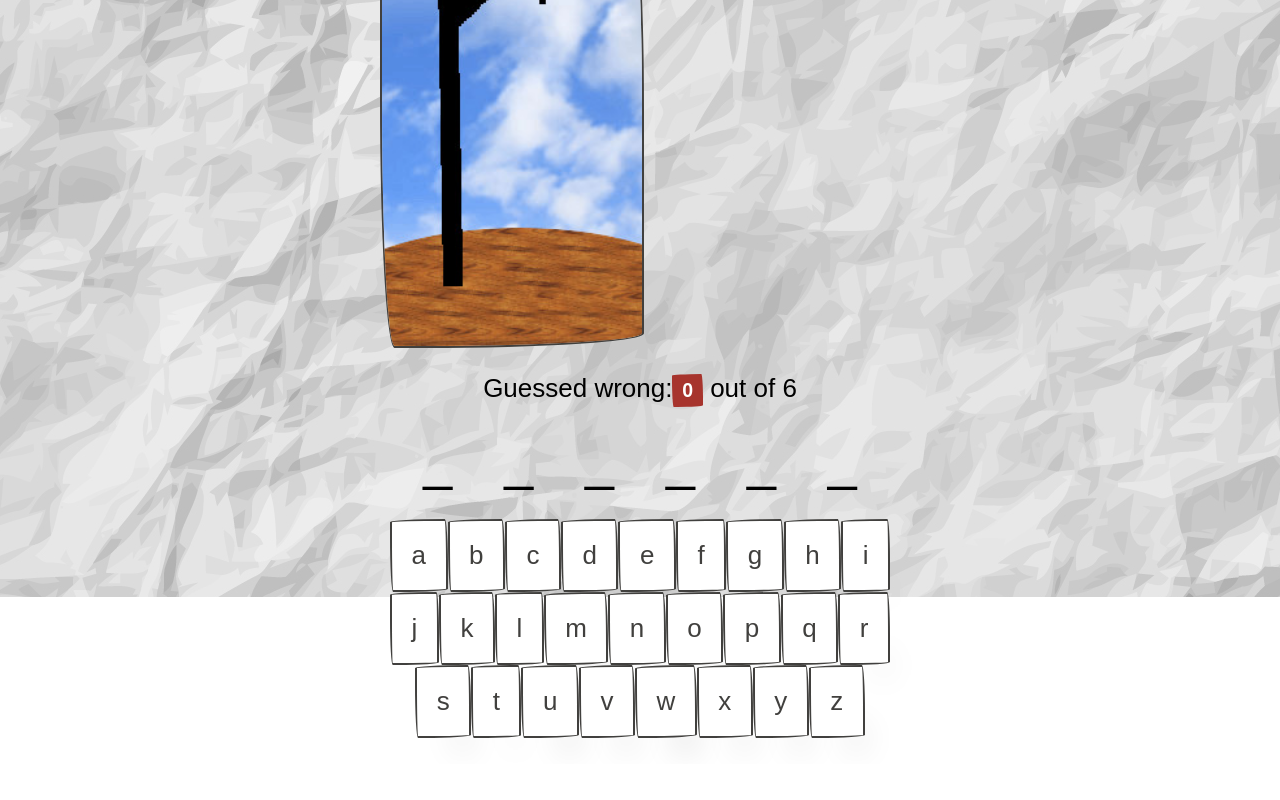
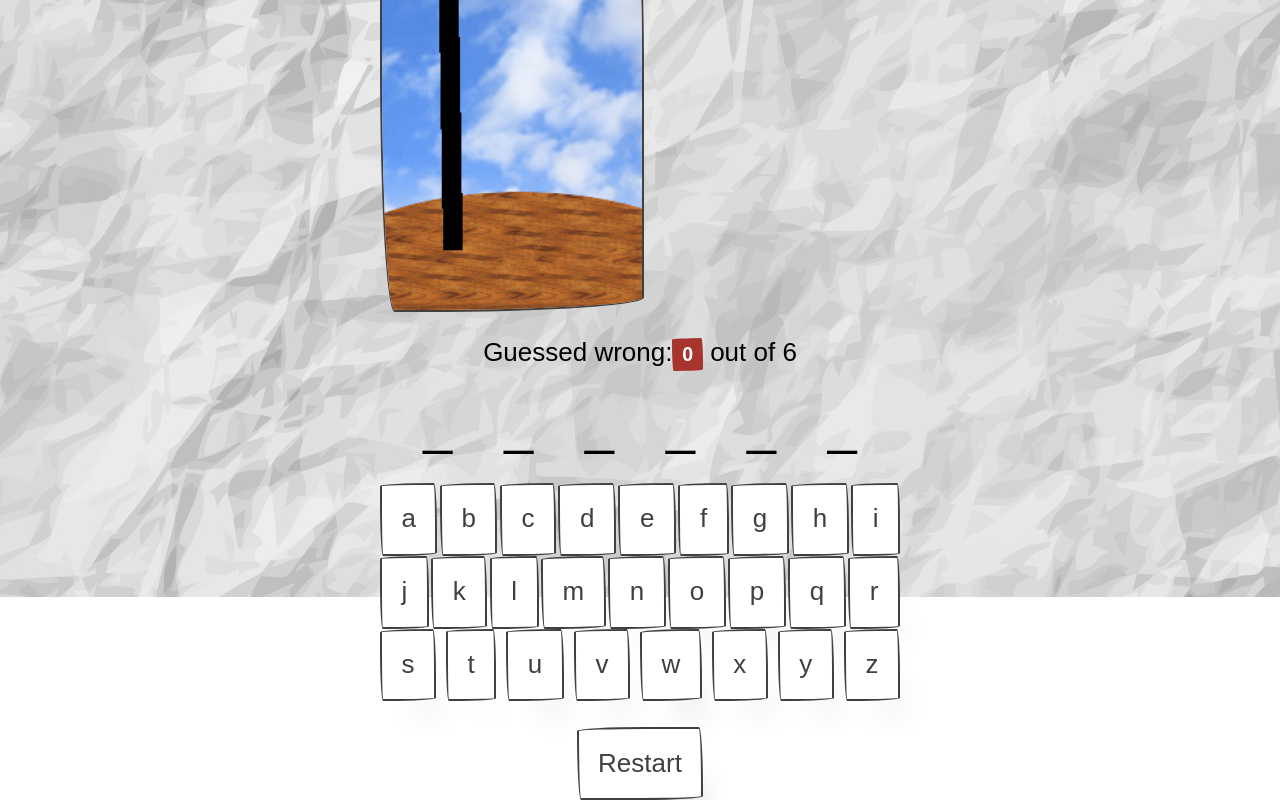
Before and after one commit to Moonbladez/hangman, a React (Create React App) app: page / in a window 1280 px wide. Shown: the part 203-1003 px from the top of the page. Before the commit the page ends 967 px from the top, so only its background shows below. Built offline with nearby package versions, Linux system fonts and the light colour scheme; a web font is replaced by a local one.

Commit message:
reset button added

```diff
--- a/public/index.html
+++ b/public/index.html
@@ -5,23 +5,11 @@
   <meta charset="utf-8">
   <meta name="viewport" content="width=device-width, initial-scale=1, shrink-to-fit=no">
   <meta name="theme-color" content="#000000">
-  <!--
-      manifest.json provides metadata used when your web app is added to the
-      homescreen on Android. See https://developers.google.com/web/fundamentals/engage-and-retain/web-app-manifest/
-    -->
   <link rel="manifest" href="%PUBLIC_URL%/manifest.json">
   <link rel="shortcut icon" href="%PUBLIC_URL%/favicon.ico">
-  <!--
-      Notice the use of %PUBLIC_URL% in the tags above.
-      It will be replaced with the URL of the `public` folder during the build.
-      Only files inside the `public` folder can be referenced from the HTML.
 
-      Unlike "/favicon.ico" or "favicon.ico", "%PUBLIC_URL%/favicon.ico" will
-      work correctly both with client-side routing and a non-root public URL.
-      Learn how to configure a non-root public URL by running `npm run build`.
-    -->
   <link rel="stylesheet" href="https://unpkg.com/papercss/dist/paper.min.css">
-  <title>React App</title>
+  <title>Hangman Game</title>
 </head>
 
 <body>
@@ -29,16 +17,6 @@
     You need to enable JavaScript to run this app.
   </noscript>
   <div id="root"></div>
-  <!--
-      This HTML file is a template.
-      If you open it directly in the browser, you will see an empty page.
-
-      You can add webfonts, meta tags, or analytics to this file.
-      The build step will place the bundled scripts into the <body> tag.
-
-      To begin the development, run `npm start` or `yarn start`.
-      To create a production bundle, use `npm run build` or `yarn build`.
-    -->
 </body>
 
 </html>
--- a/src/Hangman.css
+++ b/src/Hangman.css
@@ -5,18 +5,6 @@
   zoom: 1.3;
 }
 
-/* .Hangman img {
-  border: 10px solid white;
-  box-shadow: 0 10px 30px rgba(0, 0, 0, 0.27),
-    0 0 40px rgba(0, 0, 0, 0.06) inset;
-} */
-
-/* .Hangman h1 {
-  font-size: 4rem;
-  font-weight: 100;
-  margin-bottom: 0.1em;
-  margin-top: 0;
-} */
 
 .Hangman-word {
   letter-spacing: 1em;
@@ -24,32 +12,12 @@
   font-size: 2rem;
 }
 
-/* .Hangman-btns {
-  text-align: center;
-  display: inline-block;
-  width: 250px;
-  margin-top: 0;
-} */
+.Hangman-btns {
+  display: flex;
+  flex-wrap: wrap;
+  justify-content: space-between;
+}
 
-/* .Hangman button {
-  border: none;
-  font-family: inherit;
-  font-size: 1rem;
-  cursor: pointer;
-  width: 30px;
-  margin: 5px 2px 2px 2px;
-  letter-spacing: 1px;
-  outline: none;
-  background: #ffc107;
-  color: #fff;
-  box-shadow: 0 6px #ff9800;
-  border-radius: 5px;
-  padding-top: 4px;
-} */
-
-/* .Hangman button:hover {
-  background-color: #ff9800;
-} */
 
 .Hangman button:disabled {
   background: #bdbdbd;
--- a/src/Hangman.jsx
+++ b/src/Hangman.jsx
@@ -24,6 +24,15 @@ class Hangman extends Component {
 			answer: randomWord(),
 		};
 		this.handleGuess = this.handleGuess.bind(this);
+		this.restart = this.restart.bind(this);
+	}
+
+	restart() {
+		this.setState({
+			nWrong: 0,
+			guessed: new Set(),
+			answer: randomWord(),
+		});
 	}
 
 	/** guessedWord: show current-state of word:
@@ -87,6 +96,7 @@ class Hangman extends Component {
 				<p className='Hangman-btns'>
 					{!gameOver ? this.generateButtons() : `Game over`}
 				</p>
+				<button onClick={this.restart}>Restart</button>
 			</div>
 		);
 	}
```
